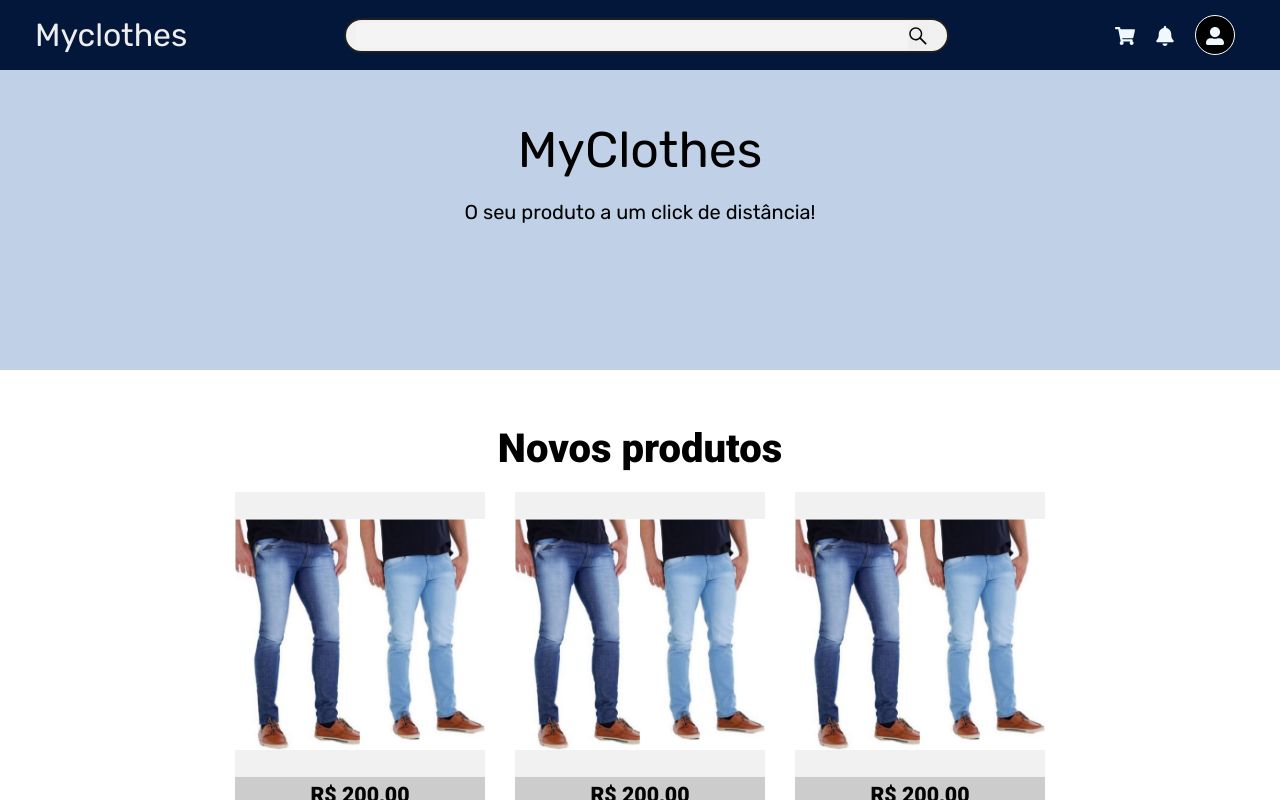
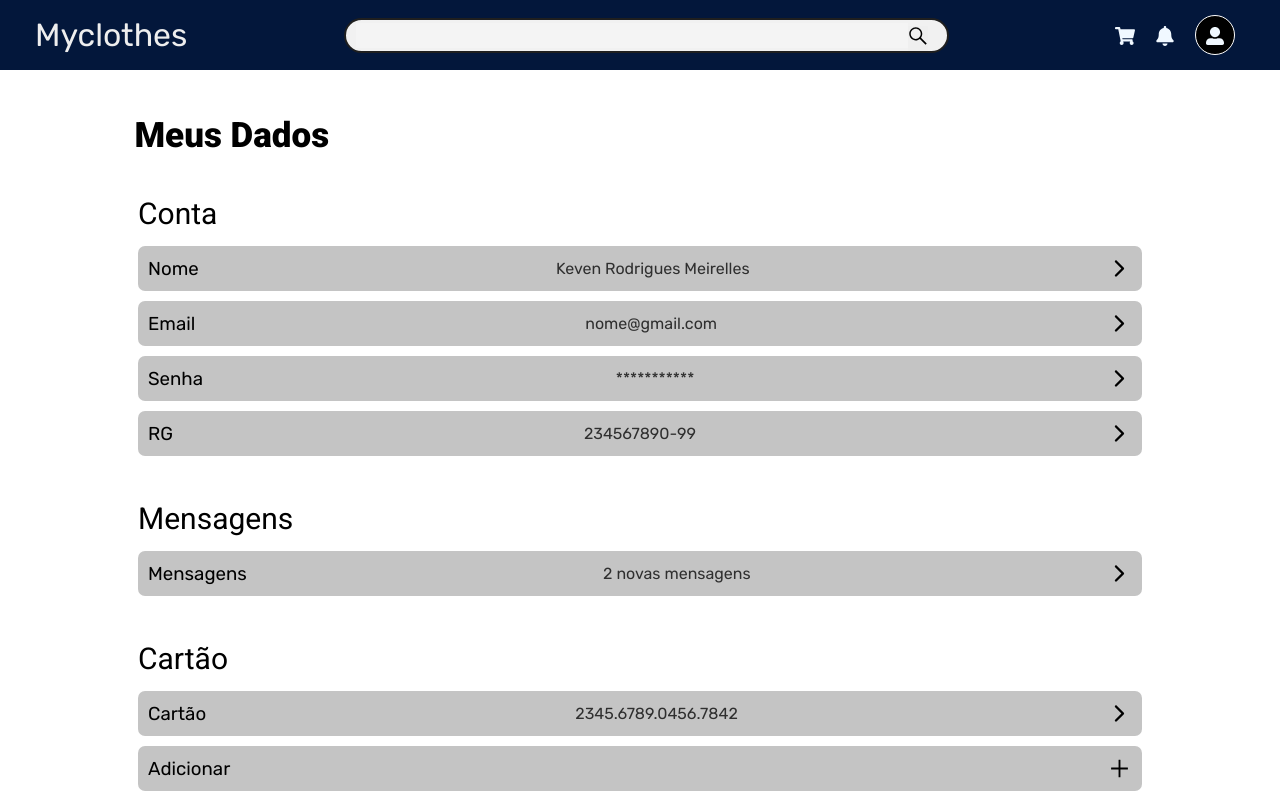
Before and after one commit to Keven-RM/Myclothes-, a React (Create React App) app in the folder frontend/: page / in a window 1280 px wide. Shown: the top 800 px of the page. Built offline with nearby package versions, Linux system fonts and the light colour scheme; the HTML template or start-up script is replaced by a standard one.

Commit message:
Pagina de usuario adicionada

```diff
--- a/frontend/src/App.js
+++ b/frontend/src/App.js
@@ -4,15 +4,15 @@ import './app.css'
 //components
 import Header from './components/header'
 import Footer from './components/footer'
-
-import Lista from './pages/home'
+import Lista from './pages/Home'
+import User from './pages/Usuario'
 
 
 const App = () => (
    <React.Fragment>
    <Header />
    <React.Fragment>
-      <Lista />
+      <User />
    </React.Fragment>
    <Footer />
    </React.Fragment>
--- /dev/null
+++ b/frontend/src/pages/Usuario/index.js
@@ -0,0 +1,77 @@
+import React from 'react';
+import './styles.css';
+import { IoIosArrowForward } from 'react-icons/io';
+import { AiOutlinePlus } from 'react-icons/ai';
+
+const User = () =>{
+    return(
+        <>
+        <container>
+            <h2  className="user-title" >Meus Dados</h2>
+        <section>
+            <h1>Conta</h1>
+            <div>
+                <span>Nome</span>
+                <p>Keven Rodrigues Meirelles</p>
+                <IoIosArrowForward className="icons" />
+            </div>
+            <div>
+                <span>Email</span>
+                <p>nome@gmail.com</p>
+                <IoIosArrowForward className="icons" />
+            </div>
+            <div>
+                <span>Senha</span>
+                <p>***********</p>
+                <IoIosArrowForward className="icons" />
+            </div>
+            <div>
+                <span>RG</span>
+                <p>234567890-99</p>
+                <IoIosArrowForward className="icons" />
+            </div>
+        </section>
+
+        <section>
+            <h1>Mensagens</h1>
+            <div>
+                <span>Mensagens</span>
+                <p>2 novas mensagens</p>
+                <IoIosArrowForward className="icons" />
+            </div>
+        </section>
+
+        <section>
+        <h1>Cartão</h1>
+            <div>
+                <span>Cartão</span>
+                <p>2345.6789.0456.7842</p>
+                <IoIosArrowForward className="icons" />
+            </div>
+            <div>
+                <span>Adicionar</span>
+                <AiOutlinePlus className="icons" />
+            </div>
+        </section>
+
+        <section>
+        <h1>Entrega</h1>
+            <div>
+                <span>Entrega</span>
+                <IoIosArrowForward className="icons" />
+            </div>
+        </section>
+
+        <section>
+        <h1>Compras</h1>
+            <div>
+                <span>Produtos</span>
+                <IoIosArrowForward className="icons" />
+            </div>
+        </section>
+        </container>
+        </>
+    )
+}
+
+export default User;
--- /dev/null
+++ b/frontend/src/pages/Usuario/styles.css
@@ -0,0 +1,39 @@
+container .user-title{
+    width: 79%;
+    margin: 45px auto 10px;
+    font: 600  35px 'Roboto';
+}
+
+section{
+    width: 80%;
+    height: auto;
+    display: flex;
+    flex-direction: column;
+    margin: 30px auto;
+}
+
+section h1{
+    margin: 10px;
+    font: 500 30px 'Roboto';
+}
+
+section div{
+    height: 45px;
+    border-radius: 7px;
+    background-color:#C4C4C4;
+    margin:  5px 10px;
+    display: flex;
+    align-items: center;
+    justify-content: space-between;
+    padding: 10px;
+    font: 14pt 'Rubik';
+}
+
+section div p{
+    font-size: 12pt;
+    color: #020202c4;
+}
+
+section div .icons{
+    font-size: 25px;
+}
```
Also changed, not shown: 1 other file (tests, documents, lock files or other folders).
